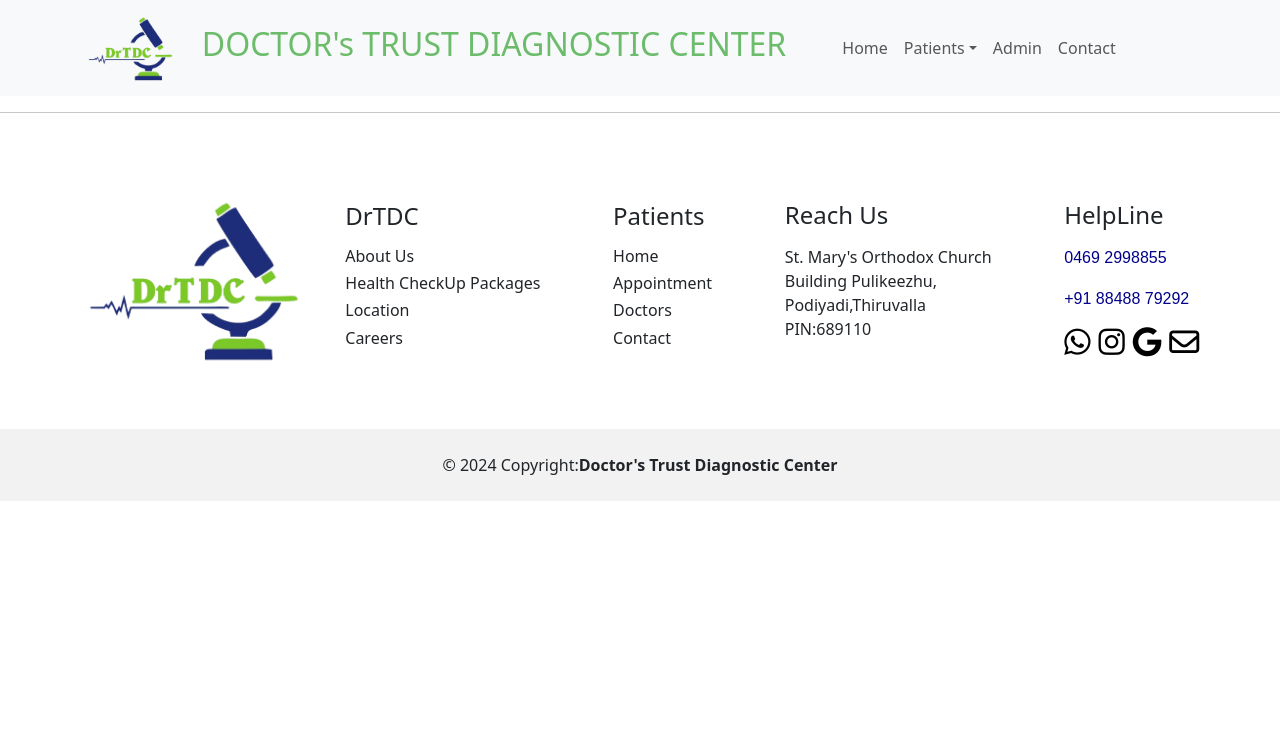
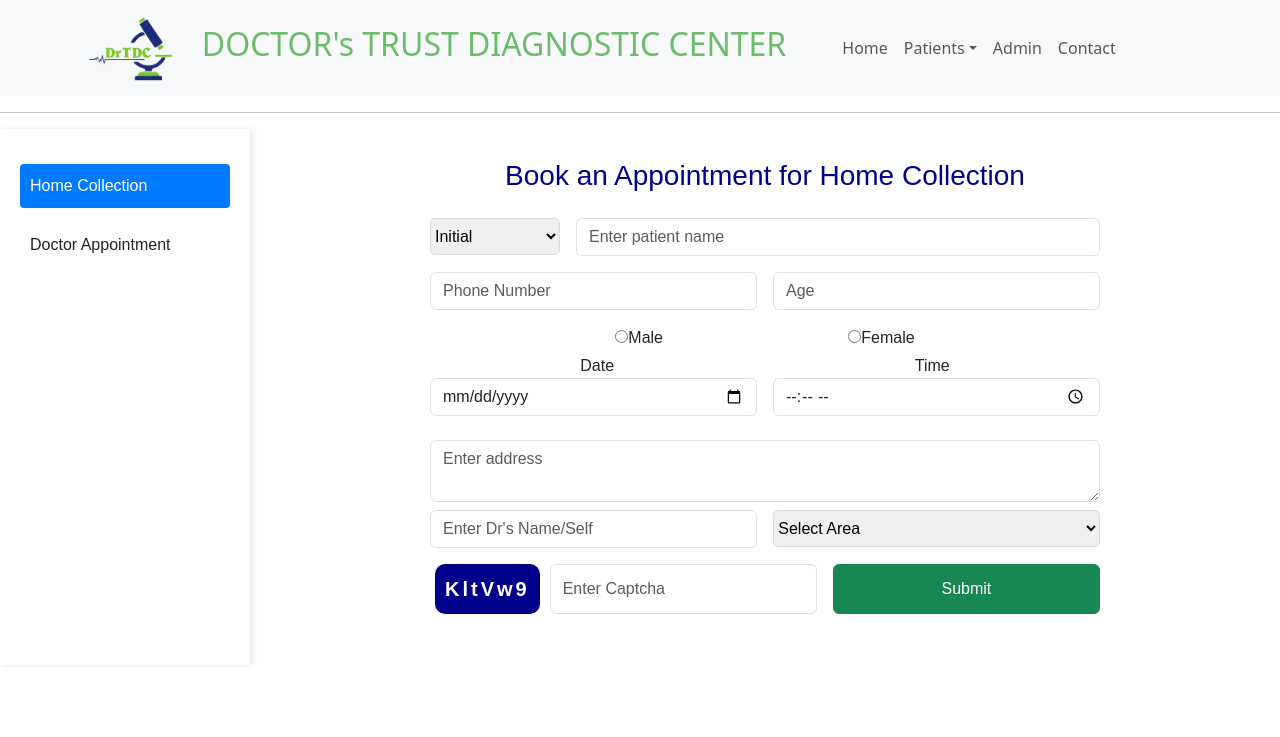
Before and after one commit to sandraelsa16/DrTDC, a React (Vite) app: page /userdashboard in a window 1280 px wide. Shown: the top 737 px of the page. Built offline with nearby package versions, Linux system fonts and the light colour scheme; the HTML template or start-up script is replaced by a standard one.

Commit message:
feat:added

```diff
--- a/src/App.jsx
+++ b/src/App.jsx
@@ -2,42 +2,40 @@ import { Routes, Route } from "react-router-dom";
 import "./App.css";
 import Header from "./Components/Header";
 import Footer from "./Components/Footer";
-
 import Home from "./Pages/Home";
 import Admin from "./Pages/Admin";
-import User from "./Pages/User";
 import Contact from "./Pages/Contact";
 import Appointment from "./Components/Appointment";
 import AppointmentDr from "./Components/AppointmentDr";
 import HealthPackage from "./Components/HealthPackage";
 import Result from "./Pages/Result";
-import AdminDashboard  from "./Pages/AdminDashboard";
+import AdminDashboard from "./Pages/AdminDashboard";
 import ViewDoctorsAppointment from "./Components/ViewDoctorsAppointment";
 import ViewHomeAppointments from "./Components/ViewHomeAppointments";
 import AddResult from "./Components/AddResult";
 import UserAuth from "./Pages/UserAuth";
 import ResultLogin from "./Components/ResultLogin";
+import UserDashboard from "./Pages/UserDashboard";
 function App() {
   return (
     <>
       <Header />
       <Routes>
         <Route path="/" element={<Home />} />
-        <Route path="/userlogin" element={<UserAuth/>}/>
-        <Route path="/userreg" element={<UserAuth register/>}/>
+        <Route path="/userlogin" element={<UserAuth />} />
+        <Route path="/userreg" element={<UserAuth register />} />
         <Route path="/admin" element={<Admin />} />
-        <Route path="/user" element={<User />} />
         <Route path="/contact" element={<Contact />} />
         <Route path="/appointment" element={<Appointment />} />
         <Route path="/appointmentdr" element={<AppointmentDr />} />
         <Route path="/healthpackage" element={<HealthPackage />} />
         <Route path="/rsltlogin" element={<ResultLogin />} />
         <Route path="/admindashboard" element={<AdminDashboard />} />
+        <Route path="/userdashboard" element={<UserDashboard />} />
         <Route path="/result" element={<Result />} />
-        <Route path="/viewdrapp" element={<ViewDoctorsAppointment/>}/>
-        <Route path="/viewhomeapp" element={<ViewHomeAppointments/>}/>
-        <Route path="/addresult" element={<AddResult/>}/>
-
+        <Route path="/viewdrapp" element={<ViewDoctorsAppointment />} />
+        <Route path="/viewhomeapp" element={<ViewHomeAppointments />} />
+        <Route path="/addresult" element={<AddResult />} />
       </Routes>
       <Footer />
     </>
--- a/src/Components/Appointment.css
+++ b/src/Components/Appointment.css
@@ -3,16 +3,17 @@
     /* width: 800px; */
    margin: 10px auto;
     color: darkblue;
-    font-family: 'Times New Roman', Times, serif;
+    font-family:sans-serif
 }
 
 .container1 {
-    background-color: rgb(209, 226, 212) ;
-    width: 500px;
-    margin: 10px auto;
-    padding: 10px;
-    border: 1px solid rgb(110, 109, 109);
-    border-radius: 25px;
+    /* background-color: rgba(87, 248, 87, 0.271) ; */
+    width: 700px;
+    margin:  auto;
+    padding: 15px;
+    /* box-shadow: 2px 2px 4px; */
+
+    /* border-radius: 25px; */
 }
 
 #date {
@@ -23,8 +24,9 @@
 
 
 select{
-    border-radius: 5px;
-    border: none;
+     border: 1px solid rgb(220, 219, 219);
+     border-radius: 5px;
+    /* border: none; */
 }
 
 .captcha{
--- a/src/Components/Appointment.jsx
+++ b/src/Components/Appointment.jsx
@@ -3,50 +3,34 @@ import "./Appointment.css";
 import { Button, Form } from "react-bootstrap";
 import { toast, ToastContainer } from "react-toastify";
 import { addHomeCollAPI } from "../services/allAPI";
+import { useEffect } from "react";
 
 function Appointment() {
-  const [homeCollData, setHomeCollData] = useState({
-    initial: "",
-    name: "",
-    phnnum: "",
-    age: "",
-    gender: "",
-    date: "",
-    time: "",
-    drname: "",
-    area: "",
-    captcha: "",
-  });
+  const [homeCollData, setHomeCollData] = useState({ initial: "",name: "",phnnum: "",age: "",gender: "",date: "",time: "",address:"",drname: "",area: "" });
   console.log(homeCollData);
+  const [captcha,setCaptcha]=useState("")
+  const [userInput,setUserInput]=useState("")
+
+  const generateCaptcha = () => {
+    let chars = 'ABCDEFGHIJKLMNOPQRSTUVWXYZabcdefghijklmnopqrstuvwxyz0123456789';
+    let captcha = '';
+    for (let i = 0; i < 6; i++) {
+      captcha += chars.charAt(Math.floor(Math.random() * chars.length));
+    }
+    setCaptcha(captcha);
+  }
+
+  useEffect(()=>{generateCaptcha()},[])
 
   const handleSubmit = async () => {
-    const {
-      initial,
-      name,
-      phnnum,
-      age,
-      gender,
-      date,
-      time,
-      drname,
-      area,
-      captcha,
-    } = homeCollData;
 
-    if (
-      !initial ||
-      !name ||
-      !phnnum ||
-      !age ||
-      !gender ||
-      !date ||
-      !time ||
-      !drname ||
-      !area ||
-      !captcha
-    ) {
+    const {initial,name,phnnum,age,gender,date,time,address,drname,area} = homeCollData;
+
+    if (!initial ||!name ||!phnnum ||!age ||!gender ||!date ||!time ||!address||!drname ||!area ||!userInput) {
       toast.warn("Please fill the missing fields");
-    } else {
+        } else if(userInput !== captcha){
+           toast.error("Please re-enter the captcha")
+        } else{
       try {
         const result = await addHomeCollAPI(homeCollData);
         console.log(result);
@@ -54,6 +38,10 @@ function Appointment() {
         if (result.status === 200) {
           setHomeCollData(result.data);
           toast.success("Appointment for Home Collection Booked")
+          setHomeCollData({
+            initial: "",name: "",phnnum: "",age: "",gender: "",date: "",time: "",address:"",drname: "",area: ""
+          })
+          setUserInput('')
         }else
          { toast.warning(result.response.data)}
 
@@ -74,10 +62,14 @@ function Appointment() {
             onChange={(e) => {
               setHomeCollData({ ...homeCollData, initial: e.target.value });
             }}
+            value={homeCollData.initial}
             name="initial"
             id="initial"
             className="w-25 h-50 py-2 me-3"
           >
+            <option selected hidden value="Select Area">
+              Initial
+            </option>
             <option value="Mr">Mr</option>
             <option value="Mrs">Mrs</option>
             <option value="Miss">Miss</option>
@@ -86,6 +78,7 @@ function Appointment() {
             onChange={(e) => {
               setHomeCollData({ ...homeCollData, name: e.target.value });
             }}
+            value={homeCollData.name}
             className="mb-3"
             type="text"
             placeholder="Enter patient name"
@@ -96,6 +89,7 @@ function Appointment() {
             onChange={(e) => {
               setHomeCollData({ ...homeCollData, phnnum: e.target.value });
             }}
+            value={homeCollData.phnnum}
             className="mb-3 me-3 w-50"
             type="number"
             placeholder="Phone Number "
@@ -104,6 +98,7 @@ function Appointment() {
             onChange={(e) => {
               setHomeCollData({ ...homeCollData, age: e.target.value });
             }}
+            value={homeCollData.age}
             className="mb-3 w-50"
             type="number"
             placeholder="Age"
@@ -146,6 +141,7 @@ function Appointment() {
             onChange={(e) => {
               setHomeCollData({ ...homeCollData, date: e.target.value });
             }}
+            value={homeCollData.date}
             className="mb-3 me-3 w-50"
             type="date"
           />
@@ -153,15 +149,18 @@ function Appointment() {
             onChange={(e) => {
               setHomeCollData({ ...homeCollData, time: e.target.value });
             }}
+            value={homeCollData.time}
             className="mb-3 w-50"
             type="time"
           />
         </div>
+        <textarea className="form-control my-2" placeholder="Enter address" onChange={(e)=>{setHomeCollData({...homeCollData,address:e.target.value})}} value={homeCollData.address} ></textarea>
         <div className="d-flex justify-content-between">
           <Form.Control
             onChange={(e) => {
               setHomeCollData({ ...homeCollData, drname: e.target.value });
             }}
+            value={homeCollData.drname}
             className="mb-3 me-3 w-50"
             type="text"
             placeholder="Enter Dr's Name/Self"
@@ -170,6 +169,7 @@ function Appointment() {
             onChange={(e) => {
               setHomeCollData({ ...homeCollData, area: e.target.value });
             }}
+            value={homeCollData.area}
             className="w-50 h-50 py-2"
           >
             <option selected hidden value="Select Area">
@@ -181,11 +181,10 @@ function Appointment() {
           </select>
         </div>
         <div className="d-flex">
-          <p className="captcha"> 0000</p>
+          <p className="captcha">{captcha}</p>
           <Form.Control
-            onChange={(e) => {
-              setHomeCollData({ ...homeCollData, captcha: e.target.value });
-            }}
+            onChange={(e)=>{setUserInput(e.target.value)}}
+            value={userInput}
             className="mb-3 me-3 w-50"
             type="text"
             placeholder="Enter Captcha"
--- a/src/Components/AppointmentDr.jsx
+++ b/src/Components/AppointmentDr.jsx
@@ -9,6 +9,9 @@ function AppointmentDr() {
       <div className="container1">
         <div className="d-flex">
           <select name="initial" id="initial" className="w-25 h-50 py-2 me-3">
+          <option selected hidden value="Select Area">
+              Initial
+            </option>
             <option value="Mr">Mr</option>
             <option value="Mrs">Mrs</option>
             <option value="Miss">Miss</option>
@@ -41,13 +44,13 @@ function AppointmentDr() {
           {/* <Form.Control className='mb-3 me-3 w-50' type="date"  />
         <Form.Control className='mb-3 w-50' type="time" placeholder="Age" /> */}
           <label htmlFor="date">Date</label>
-          <label htmlFor="time" min="15:00" max="18:00">
+          <label htmlFor="time">
             Time
           </label>
         </div>
         <div className="d-flex justify-content-between">
           <Form.Control className="mb-3 me-3 w-50" type="date" />
-          <Form.Control className="mb-3 w-50" type="time" />
+          <Form.Control className="mb-3 w-50" type="time"  min="15:00" max="18:00" />
         </div>
         <div className="d-flex justify-content-between">
           <select className="w-50 h-50 py-2">
--- /dev/null
+++ b/src/Components/DrAppSlot.jsx
@@ -0,0 +1,137 @@
+import React, { useState } from 'react';
+function DrAppSlot() {
+    const generateTimeSlots = (startHour, endHour) => {
+        const slots = [];
+        for (let hour = startHour; hour < endHour; hour++) {
+          for (let min = 0; min < 60; min += 15) {
+            const time = `${hour.toString().padStart(2, '0')}:${min.toString().padStart(2, '0')}`;
+            slots.push(time);
+          }
+        }
+        return slots;
+      };
+
+      const timeSlots = generateTimeSlots(3, 6); // Slots from 3 PM to 6 PM
+      const [selectedDate, setSelectedDate] = useState('');
+      const [selectedSlot, setSelectedSlot] = useState('');
+      const [bookedSlots, setBookedSlots] = useState({}); // { date: [bookedSlots] }
+
+      // Handle date change
+      const handleDateChange = (e) => {
+        setSelectedDate(e.target.value);
+        setSelectedSlot('');
+      };
+
+      // Handle booking
+      const handleBooking = () => {
+        if (!selectedDate) return alert('Please select a date');
+        if (!selectedSlot) return alert('Please select a slot');
+
+        // Check if date already has booked slots
+        const bookingsForDate = bookedSlots[selectedDate] || [];
+        if (bookingsForDate.includes(selectedSlot)) return alert('Slot already booked');
+
+        // Update the booked slots for the selected date
+        setBookedSlots({
+          ...bookedSlots,
+          [selectedDate]: [...bookingsForDate, selectedSlot],
+        });
+
+        alert(`Appointment booked for ${selectedDate} at ${selectedSlot}`);
+        setSelectedSlot('');
+      };
+
+      return (
+        <div className='text-center' style={{ padding: '20px' }}>
+          <h3 style={{ margin: "10px auto", color: "darkblue",fontFamily:"sans-serif"}}>Doctor Appointment Booking</h3>
+          <div className='d-flex w-50 align-items-center gap-2 mx-auto'>
+            <label>Patient name: </label>
+             <input type="text" className='form-control w-75 mb-2' placeholder='Enter name' />
+          </div>
+          <div className='d-flex w-50 align-items-center gap-2 mx-auto'>
+            <label>Age: </label>
+             <input type="number" className='form-control w-25 mb-2' />
+            <label>Phone number: </label>
+             <input type="number" className='form-control w-25 mb-2' />
+              <input type="radio" name="gender" id="Male" value="Male" />
+              <label name="gender">Male</label>
+              <input type="radio" name="gender" id="Female" value="Female" />
+              <label name="gender">Female</label>
+          </div>
+
+          {/* Date Selection */}
+          <div style={{ marginBottom: '20px' }}>
+            <label htmlFor="appointment-date" style={{ marginRight: '10px' }}>
+              Select a date:
+            </label>
+            <input
+              type="date"
+              id="appointment-date"
+              value={selectedDate}
+              onChange={handleDateChange}
+              style={{ padding: '5px' }}
+            />
+          </div>
+
+          {/* Time Slot Selection */}
+          <p>Select an available time slot:</p>
+          <div style={{ display: 'flex',flexWrap:"wrap",  gap: '10px', justifyContent:"center",alignItems:"center", maxWidth:"500px",margin:"20px auto" }}>
+            {timeSlots.map((slot) => (
+              <button
+                key={slot}
+                onClick={() => setSelectedSlot(slot)}
+                disabled={
+                  !selectedDate || (bookedSlots[selectedDate] && bookedSlots[selectedDate].includes(slot))
+                }
+                style={{
+                  padding: '10px 15px',
+                  cursor:
+                    !selectedDate ||
+                    (bookedSlots[selectedDate] && bookedSlots[selectedDate].includes(slot))
+                      ? 'not-allowed'
+                      : 'pointer',
+                  backgroundColor:
+                    !selectedDate ||
+                    (bookedSlots[selectedDate] && bookedSlots[selectedDate].includes(slot))
+                      ? '#ccc'
+                      : '#4CAF50',
+                  color:
+                    !selectedDate ||
+                    (bookedSlots[selectedDate] && bookedSlots[selectedDate].includes(slot))
+                      ? '#777'
+                      : '#fff',
+                  border: 'none',
+                  borderRadius: '5px',
+                }}
+              >
+                {slot}
+              </button>
+            ))}
+          </div>
+
+          {/* Book Appointment Button */}
+          <button
+            onClick={handleBooking}
+            style={{
+              padding: '10px 20px',
+              backgroundColor: '#007BFF',
+              color: '#fff',
+              border: 'none',
+              borderRadius: '5px',
+              cursor: 'pointer',
+            }}
+          >
+            Book Appointment
+          </button>
+
+          {/* Display Selected Slot */}
+          {selectedDate && selectedSlot && (
+            <p style={{ marginTop: '20px' }}>
+              Selected Date: <strong>{selectedDate}</strong>, Time: <strong>{selectedSlot}</strong>
+            </p>
+          )}
+        </div>
+      );
+    };
+
+export default DrAppSlot
--- /dev/null
+++ b/src/Pages/Dashboard.css
@@ -0,0 +1,46 @@
+.dashboard {
+    display: flex;
+    font-family: Arial, sans-serif;
+  }
+
+  .sidebar {
+    width: 250px;
+    /* background-color: #f4f4f4; */
+    padding: 20px;
+    /* height: 70vh; */
+    box-shadow: 2px 0 5px rgba(0, 0, 0, 0.1);
+  }
+
+  .sidebar h2 {
+    margin-bottom: 20px;
+  }
+
+  .sidebar ul {
+    list-style: none;
+    padding: 0;
+  }
+
+  .sidebar ul li {
+    margin: 15px 0;
+    padding: 10px;
+    cursor: pointer;
+    border-radius: 4px;
+  }
+
+  .sidebar ul li.active {
+    background-color: #007bff;
+    color: white;
+  }
+
+  .sidebar ul li:hover {
+    background-color: #ddd;
+  }
+
+  .content {
+    flex: 1;
+    padding: 20px;
+  }
+
+  .content h1 {
+    margin-top: 0;
+  }
--- a/src/Pages/Result.jsx
+++ b/src/Pages/Result.jsx
@@ -2,9 +2,9 @@ import React from 'react'
 
 function Result() {
   return (
-    <>
-     <h1>Result</h1>
-    </>
+    <div>
+      <p>Results</p>
+    </div>
   )
 }
 
--- /dev/null
+++ b/src/Pages/UserDashboard.jsx
@@ -0,0 +1,44 @@
+import React, { useState } from "react";
+import "./Dashboard.css";
+import Appointment from "../Components/Appointment";
+import AppointmentDr from "../Components/AppointmentDr";
+import DrAppSlot from "../Components/DrAppSlot";
+const UserDashboard = () => {
+  const [activeSection, setActiveSection] = useState("home");
+
+  return (
+    <div className="dashboard">
+      <div className="sidebar">
+        <ul>
+          <li
+            className={activeSection === "home" ? "active" : ""}
+            onClick={() => setActiveSection("home")}
+          >
+            Home Collection
+          </li>
+          <li
+            className={activeSection === "doctor" ? "active" : ""}
+            onClick={() => setActiveSection("doctor")}
+          >
+            Doctor Appointment
+          </li>
+        </ul>
+      </div>
+
+      <div className="content">
+        {activeSection === "home" && (
+          <div>
+            <Appointment/>
+          </div>
+        )}
+        {activeSection === "doctor" && (
+          <div>
+            <DrAppSlot/>
+          </div>
+        )}
+      </div>
+    </div>
+  );
+};
+
+export default UserDashboard;
```
Also changed, not shown: src/Pages/User.jsx (deleted, +0 -11 lines).
